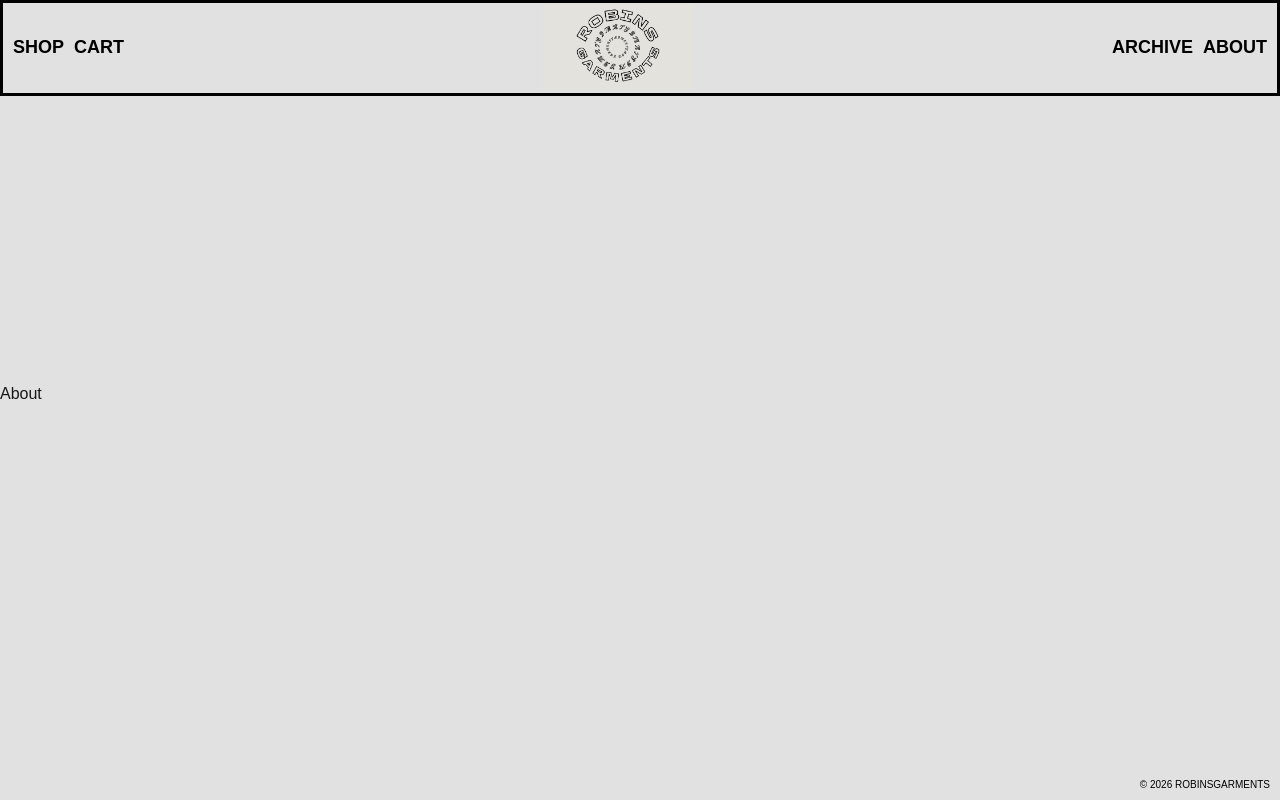
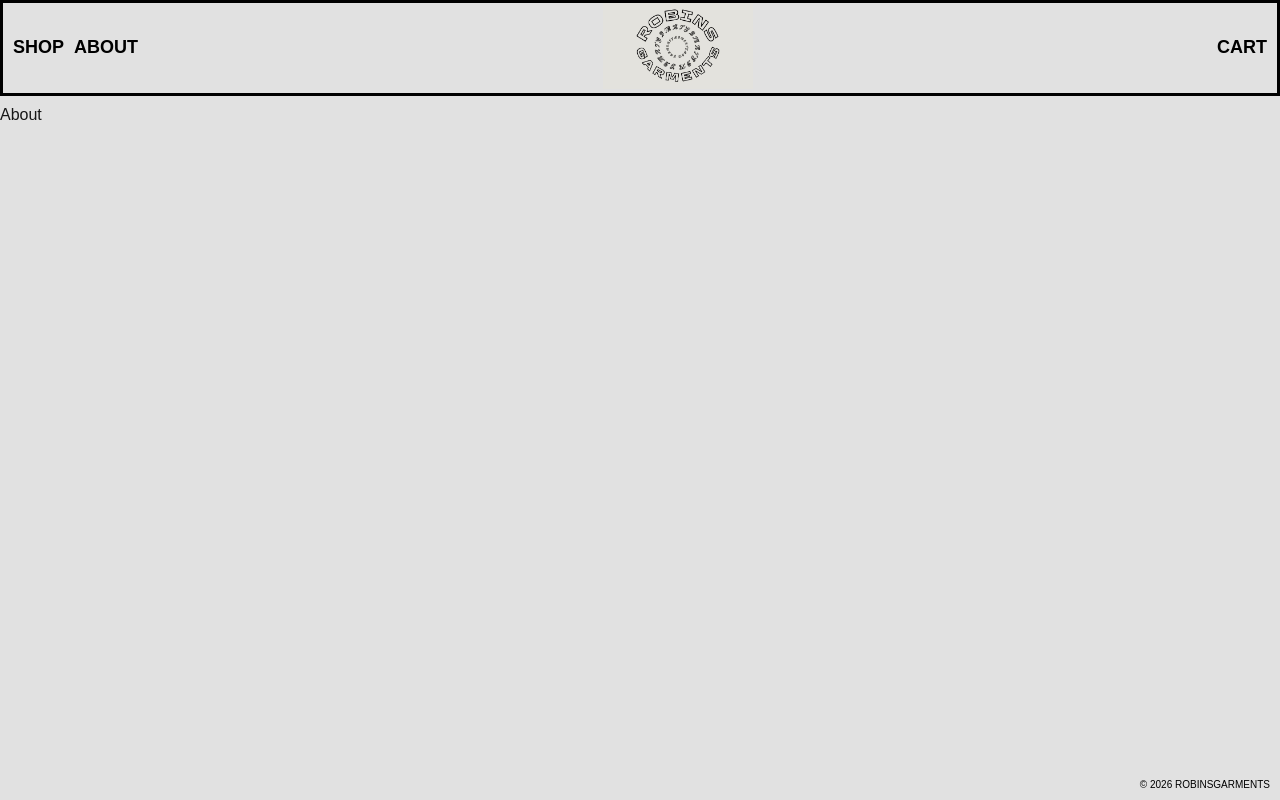
Before and after one commit to nnatividad/robs-garments, a Next.js app: page /about in a window 1280 px wide. Built offline with nearby package versions, Linux system fonts and the light colour scheme.

Commit message:
Change order of button in navbar

```diff
--- a/src/components/NavBar/NavBar.js
+++ b/src/components/NavBar/NavBar.js
@@ -7,23 +7,22 @@ import Link from 'next/link'
 export default function NavBar() {
     const [openDropdown, setDropDown] = useState(false);
     return (
-        <main>
+        <>
             <div className={styles.navbar}>
                 <ul className={styles.navLink}>
                     <span onClick={() => setDropDown((prev) => !prev)}><li>SHOP</li></span>
-                    <Link href='/cart'><li>CART</li></Link>
+                    <Link href='/about'><li>ABOUT</li></Link>
                 </ul>
                 <div className={styles.logo}>
                     <Link href='/'><img src="/robin-garment-logo.jpg" alt="navbar-logo" width="150px"/></Link>
                 </div>
                 <ul className={styles.navLink}>
-                    <Link href='/archive'><li>ARCHIVE</li></Link>
-                    <Link href='/about'><li>ABOUT</li></Link>
+                    <Link href='/cart'><li>CART</li></Link>
                 </ul>
             </div>
             {
                 openDropdown && <Dropdown/>
             }
-        </main>
+        </>
     );
 }
```
